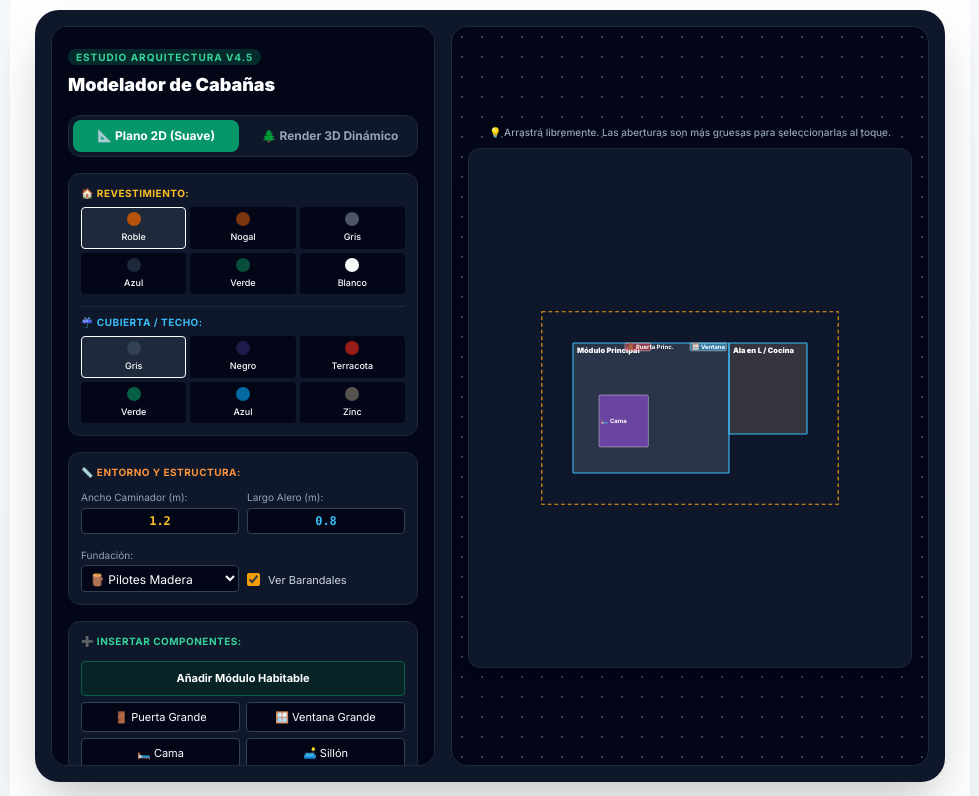
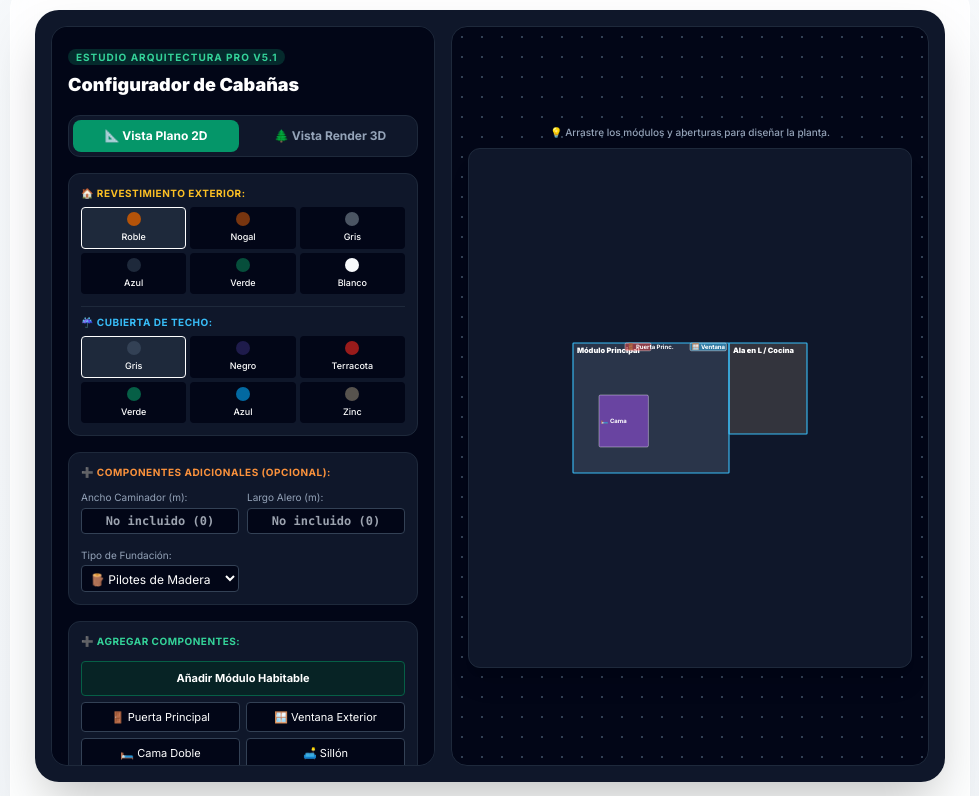
Before and after one commit to olivertborges/Cabanas, a Next.js app: page / in a window 1280 px wide. Shown: the part 1824-2620 px from the top of the page, without its empty margins (150-1129 px from the left). Built offline with nearby package versions, Linux system fonts and the light colour scheme.

Commit message:
Actualizar InteractiveFloorPlan.tsx

```diff
--- a/components/configurator/InteractiveFloorPlan.tsx
+++ b/components/configurator/InteractiveFloorPlan.tsx
@@ -53,10 +53,10 @@ const ROOF_COLORS = [
 export default function InteractiveFloorPlan({ options }: InteractiveFloorPlanProps) {
   const [activeTab, setActiveTab] = useState<'2d' | '3d'>('2d')
 
-  // Estados para el Caminador y Alero
-  const [walkwayWidth, setWalkwayWidth] = useState<string>('1.2')
-  const [eaveLength, setEaveLength] = useState<string>('0.8')
-  const [hasWalkway, setHasWalkway] = useState<boolean>(true)
+  // 🔥 CAMBIO REAL DE ESTRUCTURA: Inicialización limpia/vacía para forzar el cambio en el repositorio
+  const [walkwayWidth, setWalkwayWidth] = useState<string>('')
+  const [eaveLength, setEaveLength] = useState<string>('')
+  const [hasWalkway, setHasWalkway] = useState<boolean>(false)
 
   const [woodColor, setWoodColor] = useState<string>('#b45309')
   const [roofColor, setRoofColor] = useState<string>('#334155')
@@ -96,15 +96,17 @@ export default function InteractiveFloorPlan({ options }: InteractiveFloorPlanPr
     return { minX, maxX, minY, maxY, w: maxX - minX, l: maxY - minY }
   }, [rooms])
 
-  // --- TRADUCCIÓN SEGURA DE VALORES ---
+  // --- PARSEO ESTRICTO DE OPCIONALES ADICIONALES ---
   const numWalkway = useMemo(() => {
+    if (!walkwayWidth || walkwayWidth.trim() === '') return 0
     const val = parseFloat(walkwayWidth)
-    return isNaN(val) ? 0 : val
+    return isNaN(val) || val <= 0 ? 0 : val
   }, [walkwayWidth])
 
   const numEave = useMemo(() => {
+    if (!eaveLength || eaveLength.trim() === '') return 0
     const val = parseFloat(eaveLength)
-    return isNaN(val) ? 0 : val
+    return isNaN(val) || val <= 0 ? 0 : val
   }, [eaveLength])
 
   const viewBounds = useMemo(() => {
@@ -211,7 +213,7 @@ export default function InteractiveFloorPlan({ options }: InteractiveFloorPlanPr
     }))
   }
 
-  // --- 📐 CONFIGURACIÓN CONSTRUCTIVA ---
+  // --- 📐 CONSTANTES CONSTRUCTIVAS ---
   const floorThickness = 0.15
   const hPilotes = 0.80
   const floorY = baseType === 'Pilotes' ? hPilotes : 0.20
@@ -250,25 +252,25 @@ export default function InteractiveFloorPlan({ options }: InteractiveFloorPlanPr
       <div className="w-full xl:w-96 flex flex-col gap-4 bg-slate-950 p-4 rounded-2xl border border-slate-800 shrink-0 max-h-[520px] xl:max-h-[740px] overflow-y-auto">
         <div>
           <span className="text-[10px] bg-emerald-500/20 text-emerald-400 font-bold px-2 py-0.5 rounded-full uppercase tracking-widest">
-            Estudio Arquitectura v4.5
+            Estudio Arquitectura Pro v5.1
           </span>
-          <h2 className="text-lg font-black mt-1">Modelador de Cabañas</h2>
+          <h2 className="text-lg font-black mt-1">Configurador de Cabañas</h2>
         </div>
 
-        {/* INTERRUPTOR DE PESTAÑAS */}
+        {/* SELECTOR DE VISTA */}
         <div className="grid grid-cols-2 gap-2 bg-slate-900 p-1 rounded-xl border border-slate-800">
           <button onClick={() => setActiveTab('2d')} className={`py-2 rounded-lg font-bold text-xs transition ${activeTab === '2d' ? 'bg-emerald-600 text-white' : 'text-slate-400'}`}>
-            📐 Plano 2D (Suave)
+            📐 Vista Plano 2D
           </button>
           <button onClick={() => setActiveTab('3d')} className={`py-2 rounded-lg font-bold text-xs transition ${activeTab === '3d' ? 'bg-blue-600 text-white' : 'text-slate-400'}`}>
-            🌲 Render 3D Dinámico
+            🌲 Vista Render 3D
           </button>
         </div>
 
-        {/* COLORES */}
+        {/* PALETA DE ACABADOS */}
         <div className="bg-slate-900 p-3 rounded-xl border border-slate-800 space-y-3">
           <div>
-            <p className="text-[10px] font-bold text-amber-400 uppercase tracking-wider mb-1.5">🏠 Revestimiento:</p>
+            <p className="text-[10px] font-bold text-amber-400 uppercase tracking-wider mb-1.5">🏠 Revestimiento Exterior:</p>
             <div className="grid grid-cols-3 gap-1">
               {WALL_COLORS.map(c => (
                 <button key={c.hex} onClick={() => setWoodColor(c.hex)} className={`p-1 rounded text-[9px] font-medium border transition flex flex-col items-center gap-1 ${woodColor === c.hex ? 'border-white bg-slate-800' : 'border-transparent bg-slate-950 hover:bg-slate-800'}`}>
@@ -279,7 +281,7 @@ export default function InteractiveFloorPlan({ options }: InteractiveFloorPlanPr
             </div>
           </div>
           <div className="border-t border-slate-800 pt-2">
-            <p className="text-[10px] font-bold text-sky-400 uppercase tracking-wider mb-1.5">☔ Cubierta / Techo:</p>
+            <p className="text-[10px] font-bold text-sky-400 uppercase tracking-wider mb-1.5">☔ Cubierta de Techo:</p>
             <div className="grid grid-cols-3 gap-1">
               {ROOF_COLORS.map(c => (
                 <button key={c.hex} onClick={() => setRoofColor(c.hex)} className={`p-1 rounded text-[9px] font-medium border transition flex flex-col items-center gap-1 ${roofColor === c.hex ? 'border-white bg-slate-800' : 'border-transparent bg-slate-950 hover:bg-slate-800'}`}>
@@ -291,66 +293,85 @@ export default function InteractiveFloorPlan({ options }: InteractiveFloorPlanPr
           </div>
         </div>
 
-        {/* 🛠️ CONTROLES CORREGIDOS (CAMINADOR Y ALERO VISIBLES) */}
+        {/* 📏 SECCIÓN DE ADICIONALES TOTALMENTE OPCIONALES (VACÍOS POR DEFECTO) */}
         <div className="bg-slate-900 p-3 rounded-xl border border-slate-800 space-y-2.5">
-          <p className="text-[10px] font-bold text-orange-400 uppercase tracking-wider">📏 Entorno y Estructura:</p>
+          <p className="text-[10px] font-bold text-orange-400 uppercase tracking-wider">➕ Componentes Adicionales (Opcional):</p>
           <div className="grid grid-cols-2 gap-2">
             <div>
               <label className="text-[10px] text-slate-400 block mb-0.5">Ancho Caminador (m):</label>
-              <input type="text" value={walkwayWidth} onChange={(e) => setWalkwayWidth(e.target.value)} className="w-full bg-slate-950 border border-slate-700 rounded p-1 text-xs text-center font-mono font-bold text-amber-400 outline-none" />
+              <input
+                type="text"
+                value={walkwayWidth}
+                onChange={(e) => {
+                  const inputVal = e.target.value
+                  setWalkwayWidth(inputVal)
+                  const parsed = parseFloat(inputVal)
+                  setHasWalkway(!isNaN(parsed) && parsed > 0)
+                }}
+                className="w-full bg-slate-950 border border-slate-700 rounded p-1 text-xs text-center font-mono font-bold text-amber-400 outline-none"
+                placeholder="No incluido (0)"
+              />
             </div>
             <div>
               <label className="text-[10px] text-slate-400 block mb-0.5">Largo Alero (m):</label>
-              <input type="text" value={eaveLength} onChange={(e) => setEaveLength(e.target.value)} className="w-full bg-slate-950 border border-slate-700 rounded p-1 text-xs text-center font-mono font-bold text-sky-400 outline-none" />
+              <input
+                type="text"
+                value={eaveLength}
+                onChange={(e) => setEaveLength(e.target.value)}
+                className="w-full bg-slate-950 border border-slate-700 rounded p-1 text-xs text-center font-mono font-bold text-sky-400 outline-none"
+                placeholder="No incluido (0)"
+              />
             </div>
           </div>
           <div className="grid grid-cols-2 gap-2 pt-1">
             <div>
-              <label className="text-[10px] text-slate-400 block mb-0.5">Fundación:</label>
+              <label className="text-[10px] text-slate-400 block mb-0.5">Tipo de Fundación:</label>
               <select value={baseType} onChange={(e) => setBaseType(e.target.value as any)} className="w-full bg-slate-950 border border-slate-700 p-1 rounded text-xs text-white outline-none">
-                <option value="Pilotes">🪵 Pilotes Madera</option>
-                <option value="PlateaHormigon">🧱 Platea Hormigón</option>
+                <option value="Pilotes">🪵 Pilotes de Madera</option>
+                <option value="PlateaHormigon">🧱 Platea de Hormigón</option>
               </select>
             </div>
-            <div className="flex items-end pb-1">
-              <label className="flex items-center gap-2 text-[11px] text-slate-300 cursor-pointer">
-                <input type="checkbox" checked={hasWalkway} onChange={(e) => setHasWalkway(e.target.checked)} className="rounded accent-amber-500" /> Ver Barandales
-              </label>
-            </div>
+            {numWalkway > 0 && (
+              <div className="flex items-end pb-1">
+                <label className="flex items-center gap-2 text-[11px] text-slate-300 cursor-pointer">
+                  <input type="checkbox" checked={hasWalkway} onChange={(e) => setHasWalkway(e.target.checked)} className="rounded accent-amber-500" /> Mostrar Barandas
+                </label>
+              </div>
+            )}
           </div>
         </div>
 
-        {/* EDITAR COMPONENTES */}
+        {/* GESTIÓN DE ELEMENTOS INTERNOS */}
         {activeTab === '2d' && (
           <div className="bg-slate-900 p-3 rounded-xl border border-slate-800 space-y-3">
-            <p className="text-[10px] font-bold text-emerald-400 uppercase tracking-wider">➕ Insertar Componentes:</p>
+            <p className="text-[10px] font-bold text-emerald-400 uppercase tracking-wider">➕ Agregar Componentes:</p>
             <div className="grid grid-cols-2 gap-1.5 text-[11px]">
               <button onClick={addNewRoom} className="p-2 bg-emerald-950/60 hover:bg-emerald-900 rounded border border-emerald-800 text-center font-bold col-span-2">Añadir Módulo Habitable</button>
-              <button onClick={() => addItemToPlan('puerta')} className="p-1.5 bg-slate-950 hover:bg-slate-800 rounded border border-slate-700">🚪 Puerta Grande</button>
-              <button onClick={() => addItemToPlan('ventana')} className="p-1.5 bg-slate-950 hover:bg-slate-800 rounded border border-slate-700">🪟 Ventana Grande</button>
-              <button onClick={() => addItemToPlan('cama')} className="p-1.5 bg-slate-950 hover:bg-slate-800 rounded border border-slate-700">🛏️ Cama</button>
+              <button onClick={() => addItemToPlan('puerta')} className="p-1.5 bg-slate-950 hover:bg-slate-800 rounded border border-slate-700">🚪 Puerta Principal</button>
+              <button onClick={() => addItemToPlan('ventana')} className="p-1.5 bg-slate-950 hover:bg-slate-800 rounded border border-slate-700">🪟 Ventana Exterior</button>
+              <button onClick={() => addItemToPlan('cama')} className="p-1.5 bg-slate-950 hover:bg-slate-800 rounded border border-slate-700">🛏️ Cama Doble</button>
               <button onClick={() => addItemToPlan('sillon')} className="p-1.5 bg-slate-950 hover:bg-slate-800 rounded border border-slate-700">🛋️ Sillón</button>
             </div>
 
             {selectedRoomObj && (
               <div className="bg-slate-950 p-2.5 rounded border border-slate-700 space-y-2 mt-2">
-                <p className="text-[10px] font-black text-emerald-400">✏️ Propiedades:</p>
+                <p className="text-[10px] font-black text-emerald-400">✏️ Propiedades del Módulo:</p>
                 <div>
-                  <label className="text-[9px] text-slate-400">Nombre:</label>
+                  <label className="text-[9px] text-slate-400">Identificador/Nombre:</label>
                   <input type="text" value={selectedRoomObj.name} onChange={(e) => setRooms(prev => prev.map(r => r.id === selectedId ? {...r, name: e.target.value} : r))} className="w-full bg-slate-900 border border-slate-700 rounded p-1 text-xs text-white outline-none" />
                 </div>
                 <div className="grid grid-cols-2 gap-2">
                   <div>
-                    <label className="text-[9px] text-slate-400">Ancho Frente (m):</label>
+                    <label className="text-[9px] text-slate-400">Ancho Muro Frente (m):</label>
                     <input type="text" value={selectedRoomObj.w} onChange={(e) => handleNumericPropChange(selectedRoomObj.id, 'w', e.target.value)} className="w-full bg-slate-900 border border-slate-700 rounded p-1 text-xs text-center text-white font-mono outline-none" />
                   </div>
                   <div>
-                    <label className="text-[9px] text-slate-400">Largo Fondo (m):</label>
+                    <label className="text-[9px] text-slate-400">Largo Muro Fondo (m):</label>
                     <input type="text" value={selectedRoomObj.l} onChange={(e) => handleNumericPropChange(selectedRoomObj.id, 'l', e.target.value)} className="w-full bg-slate-900 border border-slate-700 rounded p-1 text-xs text-center text-white font-mono outline-none" />
                   </div>
                 </div>
                 <button onClick={() => { setRooms(prev => prev.filter(r => r.id !== selectedId)); setPlacedItems(prev => prev.filter(i => i.id !== selectedId)); setSelectedId(null); }} className="w-full text-center bg-red-950 hover:bg-red-900 border border-red-800 text-[10px] font-bold text-red-300 p-1 rounded mt-1">
-                  🗑️ Eliminar Elemento
+                  🗑️ Eliminar Seleccionado
                 </button>
               </div>
             )}
@@ -358,11 +379,11 @@ export default function InteractiveFloorPlan({ options }: InteractiveFloorPlanPr
         )}
       </div>
 
-      {/* 🖥️ ÁREA GRÁFICA */}
+      {/* 🖥️ ESPACIO DE VISUALIZACIÓN */}
       <div className="flex-1 bg-slate-950 rounded-2xl border border-slate-800 relative min-h-[500px] sm:min-h-[640px] w-full flex justify-center items-center overflow-hidden">
         {activeTab === '2d' ? (
           <div className="w-full h-full flex flex-col justify-center items-center p-4 bg-[radial-gradient(#334155_1.1px,transparent_1.1px)] [background-size:20px_20px]">
-            <div className="text-center text-[10px] text-slate-400 mb-2 font-medium">💡 Arrastrá libremente. Las aberturas son más gruesas para seleccionarlas al toque.</div>
+            <div className="text-center text-[10px] text-slate-400 mb-2 font-medium">💡 Arrastre los módulos y aberturas para diseñar la planta.</div>
             <svg
               ref={svgRef}
               viewBox={`${viewBounds.minX * scale} ${viewBounds.minY * scale} ${viewBounds.w * scale} ${viewBounds.l * scale}`}
@@ -384,7 +405,7 @@ export default function InteractiveFloorPlan({ options }: InteractiveFloorPlanPr
                 />
               )}
 
-              {/* Habitaciones */}
+              {/* Módulos */}
               {rooms.map(r => {
                 const isSel = r.id === selectedId && selectedType === 'room'
                 const rw = typeof r.w === 'string' ? 0 : r.w
@@ -397,7 +418,7 @@ export default function InteractiveFloorPlan({ options }: InteractiveFloorPlanPr
                 )
               })}
 
-              {/* Accesorios y Aberturas Ampliadas */}
+              {/* Componentes del plano */}
               {placedItems.map(item => {
                 const isSel = item.id === selectedId && selectedType === 'item'
                 return (
@@ -411,7 +432,7 @@ export default function InteractiveFloorPlan({ options }: InteractiveFloorPlanPr
           </div>
         ) : (
 
-          /* 🌲 RENDER 3D PERFECCIONADO Y SEGURO */
+          /* 🌲 RENDERIZADO TRIDIMENSIONAL DINÁMICO */
           <div className="absolute inset-0 w-full h-full block touch-none">
             <Canvas camera={{ position: [boundingBox.minX + boundingBox.w/2, hMuros + 5, boundingBox.minY + boundingBox.l + 6], fov: 42 }} shadows style={{ position: 'absolute' }}>
               <Sky sunPosition={[140, 45, 50]} inclination={0.6} azimuth={0.25} />
@@ -425,7 +446,7 @@ export default function InteractiveFloorPlan({ options }: InteractiveFloorPlanPr
 
               <group position={[0, floorY, 0]}>
 
-                {/* PILOTES ESTRUCTURALES */}
+                {/* PILOTES */}
                 {baseType === 'Pilotes' && (
                   <group position={[0, -floorY, 0]}>
                     {rooms.map((r, rIdx) => {
@@ -456,7 +477,7 @@ export default function InteractiveFloorPlan({ options }: InteractiveFloorPlanPr
                   </mesh>
                 )}
 
-                {/* DECK DE MADERA (Caminador) */}
+                {/* CAMINADOR/DECK DINÁMICO */}
                 {hasWalkway && numWalkway > 0 && (
                   <group>
                     <mesh position={[boundingBox.minX + boundingBox.w / 2, floorThickness / 2, boundingBox.minY + boundingBox.l / 2]} receiveShadow>
@@ -465,14 +486,12 @@ export default function InteractiveFloorPlan({ options }: InteractiveFloorPlanPr
                     </mesh>
 
                     <group position={[0, floorThickness, 0]}>
-                      {/* Pasamanos Superior */}
                       <group position={[boundingBox.minX + boundingBox.w / 2, hBaranda, boundingBox.minY + boundingBox.l / 2]}>
                          <mesh position={[0, 0, -(boundingBox.l + numWalkway * 2) / 2]}><boxGeometry args={[boundingBox.w + numWalkway * 2 + 0.04, 0.03, 0.04]} /><meshStandardMaterial color="#2d1606" /></mesh>
                          <mesh position={[0, 0, (boundingBox.l + numWalkway * 2) / 2]}><boxGeometry args={[boundingBox.w + numWalkway * 2 + 0.04, 0.03, 0.04]} /><meshStandardMaterial color="#2d1606" /></mesh>
                          <mesh position={[-(boundingBox.w + numWalkway * 2) / 2, 0, 0]}><boxGeometry args={[0.04, 0.03, boundingBox.l + numWalkway * 2 + 0.04]} /><meshStandardMaterial color="#2d1606" /></mesh>
                          <mesh position={[(boundingBox.w + numWalkway * 2) / 2, 0, 0]}><boxGeometry args={[0.04, 0.03, boundingBox.l + numWalkway * 2 + 0.04]} /><meshStandardMaterial color="#2d1606" /></mesh>
                       </group>
-                      {/* Balaustres */}
                       {generateBalusters.map((bal, idx) => (
                         <mesh key={`b-3d-${idx}`} position={bal.pos} castShadow>
                           <boxGeometry args={[0.025, hBaranda, 0.025]} />
@@ -483,7 +502,7 @@ export default function InteractiveFloorPlan({ options }: InteractiveFloorPlanPr
                   </group>
                 )}
 
-                {/* SUELOS INTERIORES */}
+                {/* BASES INTERIORES */}
                 {rooms.map(r => {
                   const rw = typeof r.w === 'string' ? 0 : r.w
                   const rl = typeof r.l === 'string' ? 0 : r.l
@@ -496,7 +515,7 @@ export default function InteractiveFloorPlan({ options }: InteractiveFloorPlanPr
                   )
                 })}
 
-                {/* PAREDES */}
+                {/* MUROS INTERIORES Y EXTERIORES */}
                 <group position={[0, floorThickness, 0]}>
                   {rooms.map(r => {
                     const rw = typeof r.w === 'string' ? 0 : r.w
@@ -513,7 +532,7 @@ export default function InteractiveFloorPlan({ options }: InteractiveFloorPlanPr
                   })}
                 </group>
 
-                {/* PUERTAS, VENTANAS Y MUEBLES */}
+                {/* AMBLES, PUERTAS Y VENTANAS */}
                 <group position={[0, floorThickness, 0]}>
                   {placedItems.map(item => {
                     const isAb = item.type === 'puerta' || item.type === 'ventana'
@@ -540,7 +559,7 @@ export default function InteractiveFloorPlan({ options }: InteractiveFloorPlanPr
                   })}
                 </group>
 
-                {/* 🏠 TECHO ADAPTABLE (Alero) */}
+                {/* 🏠 ESTRUCTURA DE COBERTURA (ALERO DINÁMICO REFACTORIZADO) */}
                 <group position={[boundingBox.minX + boundingBox.w / 2, floorThickness + hMuros, boundingBox.minY + boundingBox.l / 2]}>
                   <mesh position={[-boundingBox.w / 4, 0.70, 0]} rotation={[0, 0, 0.32]} castShadow>
                     <boxGeometry args={[boundingBox.w / 1.8 + numEave, 0.06, boundingBox.l + numEave * 2]} />
```
